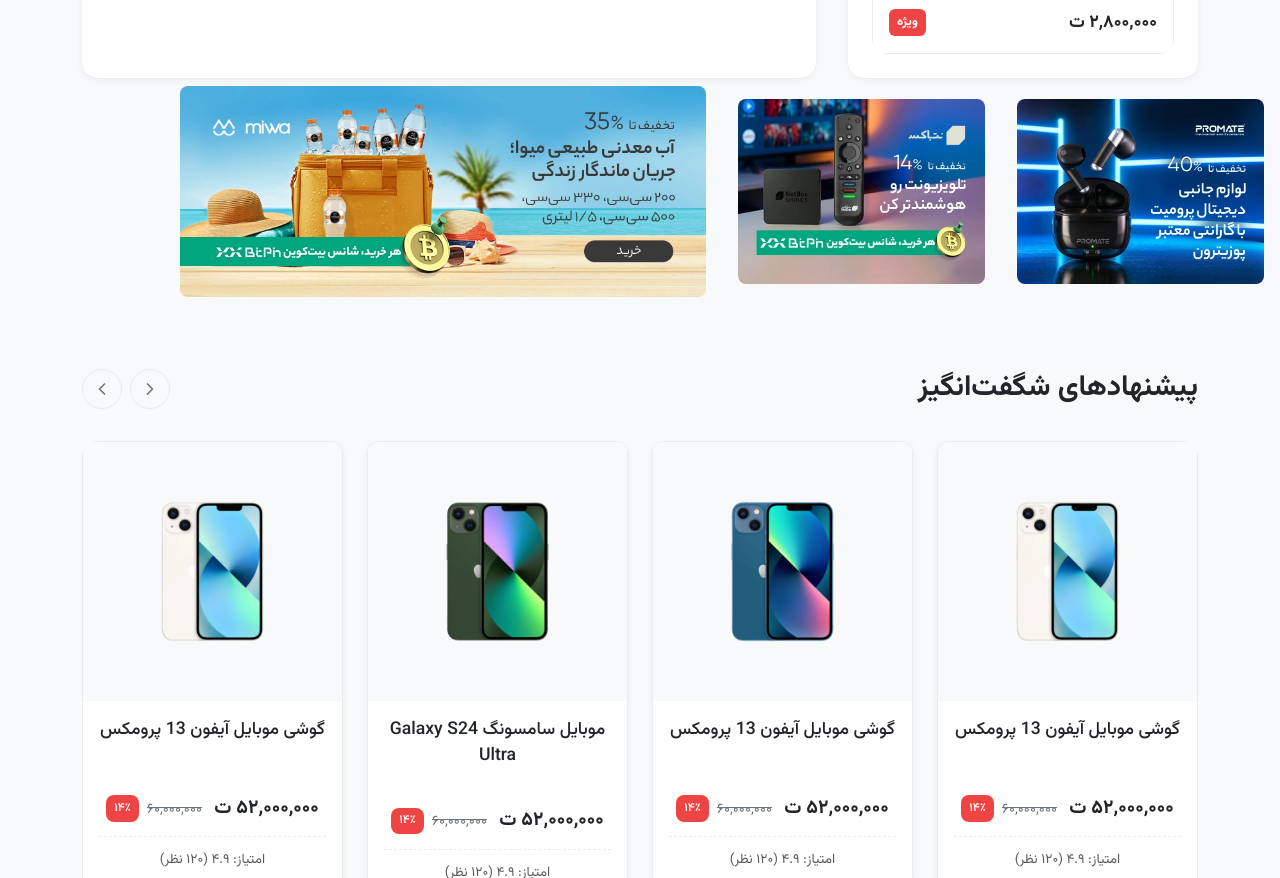
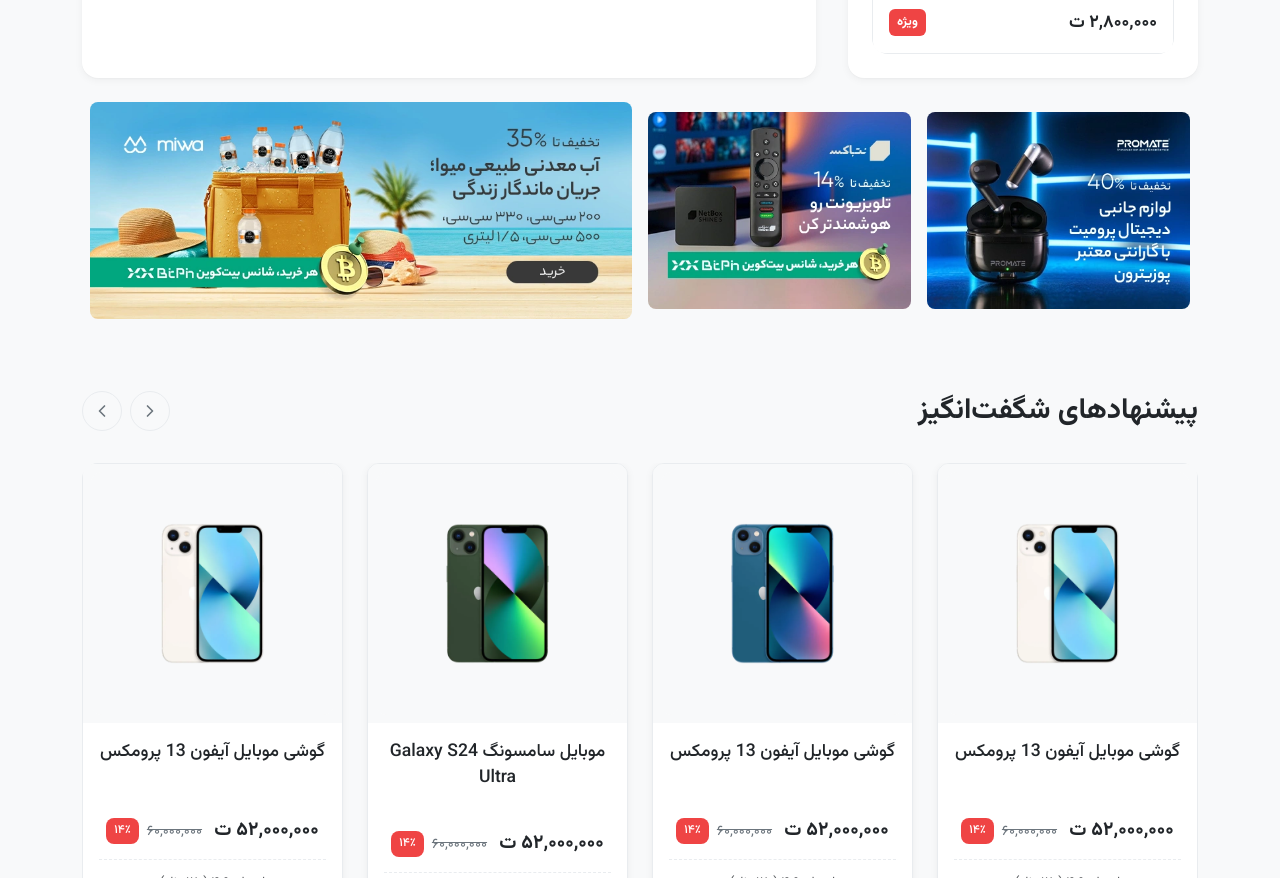
Before and after one commit to amirhamidy/top.kl.one.model, a plain HTML site: page index.html in a window 1280 px wide. Shown: the part 1130-2008 px from the top of the page. Drawn offline with nearby package versions, Linux system fonts and the light colour scheme.

```diff
--- a/index.html
+++ b/index.html
@@ -790,14 +790,14 @@
     </section>
 
 
-    <section class="row container align-items-center w-center">
-        <div class="col-md-3 px-3 py-2">
+    <section class=" d-flex justify-content-center flex-wrap golden-offers container align-items-center mt-3">
+        <div class=" px-2 py-2 w-center w-25">
             <img class="rounded-3 w-100" alt="" src="assets/img/one-banner.webp">
         </div>
-        <div class="col-md-3 px-3 py-2">
+        <div class=" px-2 py-2 w-center w-25">
             <img class="rounded-3 w-100" alt="" src="assets/img/twoo.banner.webp">
         </div>
-        <div class="col-md-6 px-3 py-2">
+        <div class=" px-2 py-2 w-center w-50">
             <img class="rounded-3 w-100" alt="" src="assets/img/three.banner.webp">
         </div>
     </section>
```
